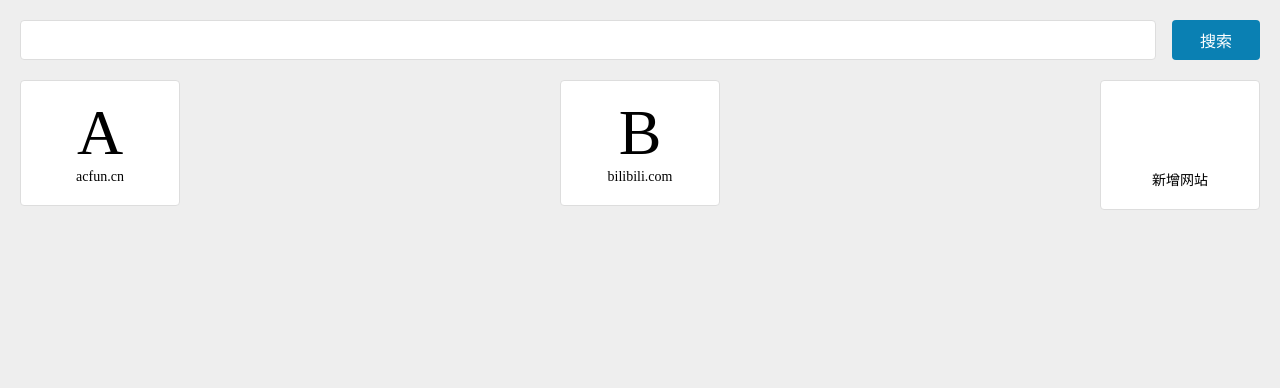
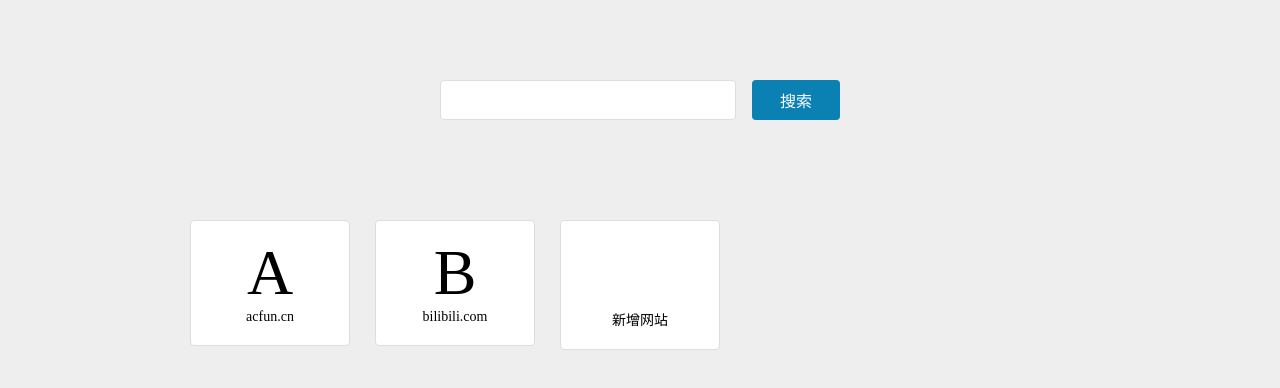
Before and after one commit to alertguo/nav-1, a plain HTML site: page src/index.html in a window 1280 px wide. Drawn offline with nearby package versions, Linux system fonts and the light colour scheme.

Commit message:
优化PC端搜索框以及设置平均布局

```diff
--- a/dist/index.js
+++ b/dist/index.js
@@ -212,7 +212,7 @@
 if ((!parent || !parent.isParcelRequire) && typeof WebSocket !== 'undefined') {
   var hostname = "" || location.hostname;
   var protocol = location.protocol === 'https:' ? 'wss' : 'ws';
-  var ws = new WebSocket(protocol + '://' + hostname + ':' + "63268" + '/');
+  var ws = new WebSocket(protocol + '://' + hostname + ':' + "53310" + '/');
 
   ws.onmessage = function (event) {
     checkedAssets = {};
--- a/src/main.js
+++ b/src/main.js
@@ -19,7 +19,8 @@
 
 const render = () => {
   $siteList.find('li:not(.lastLi)').remove()
-  hashMap.forEach((node, index) => { // 添加index，方便删除
+  hashMap.forEach((node, index) => {
+    // 添加index，方便删除
     const $li = $(`<li>
       <div class="site">
         <div class="logo">${simplifyUrl(node.url)[0]}</div>
--- a/src/style.css
+++ b/src/style.css
@@ -29,10 +29,23 @@
 .globalHeader {
   margin: 20px;
 }
+@media(min-width:500px){
+  .globalHeader {
+    margin: 80px 0 100px 0;
+  }
+}
 .searchForm {
   display: flex;
   justify-content: space-between;
 }
+@media (min-width: 500px) {
+  .searchForm {
+    max-width: 400px;
+    margin-left: auto;
+    margin-right: auto;
+  }
+}
+/* 屏幕小于500px不管，大于等于500px执行 */
 .searchForm > input {
   height: 40px;
   width: 100%;
@@ -51,14 +64,25 @@
   color: #ffffff;
   font-size: 16px;
 }
+.globalMain{
+  max-width: 900px;
+  margin-left: auto;
+  margin-right: auto;
+}
 .siteList {
   margin: 20px;
   display: flex;
   flex-wrap: wrap;
-  justify-content: space-between;
+}
+@media(min-width: 500px){
+  .siteList{
+    margin-left: 0;
+    margin-right: -25px;
+  }
 }
 .siteList > li {
   margin-bottom: 10px;
+  margin-right: 25px;
 }
 .siteList .site {
   width: 160px;
@@ -71,6 +95,7 @@
   border-radius: 4px;
   padding: 20px 0;
   position: relative;
+  cursor: pointer;
 }
 .siteList .site > .logo {
   width: 64px;
@@ -89,6 +114,11 @@
   position: absolute;
   right: 5px;
   top: 0;
+  display: none;
+  cursor: default;
+}
+.siteList .site:hover > .close {
+  display: block;
 }
 .siteList .addButton {
   border: 1px solid blue;
```
Also changed, not shown: 6 other files.
